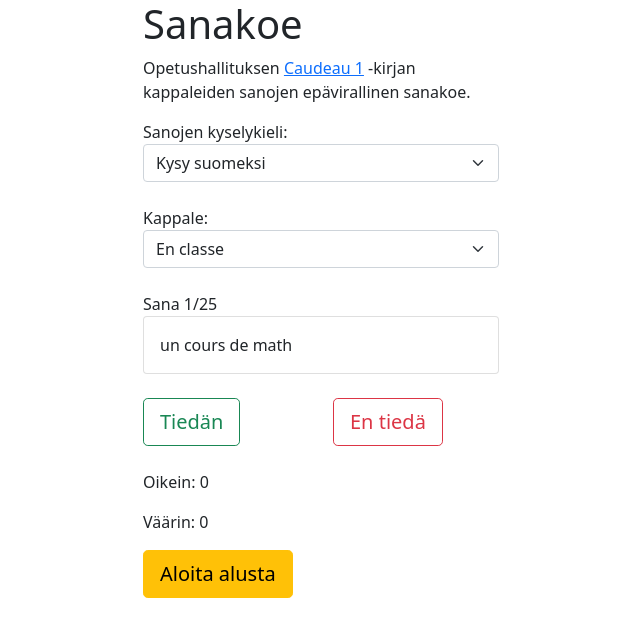
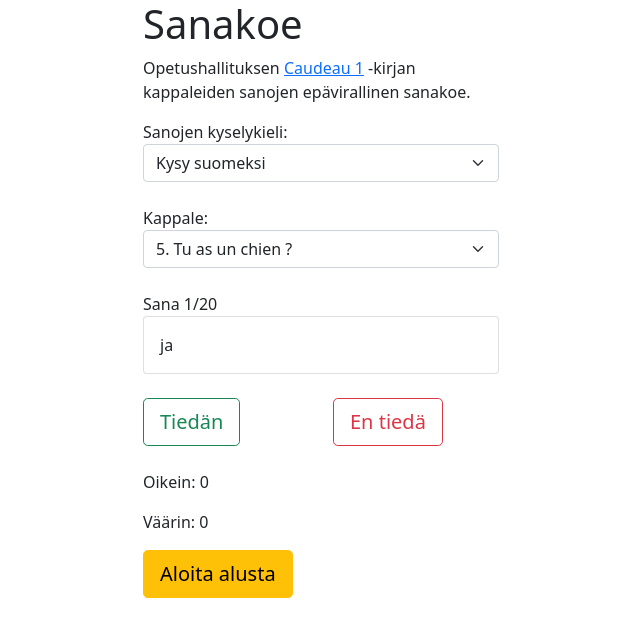
Before and after one commit to anttikekki/sanakoe, a React (Create React App) app: page / in a window 1280 px wide. Shown: the top 636 px of the page, without its empty margins (319-959 px from the left). Built offline with nearby package versions, Linux system fonts and the light colour scheme.

Commit message:
Kappaleiden oikeat numerot

```diff
--- a/src/App.tsx
+++ b/src/App.tsx
@@ -8,15 +8,15 @@ enum Kieli {
 }
 
 enum Kappale {
-  MesAnimaux = "Mes animaux",
-  EnClasse = "En classe",
-  OuEstMaGomme = "Où est ma gonne?",
+  Kappale_5 = "5. Tu as un chien ?",
+  Kappale_6 = "6. À l’école",
+  Kappale_7 = "7. Les couleurs",
 }
 
 type Sana = { fi: string; fr: string };
 
 const kappaleet: Record<Kappale, Array<Sana>> = {
-  [Kappale.MesAnimaux]: [
+  [Kappale.Kappale_5]: [
     { fi: "Onko sinulla koira?", fr: "Tu as un chien?" },
     { fi: "eläimet", fr: "les animaux" },
     { fi: "minun eläimeni", fr: "mes animaux" },
@@ -38,7 +38,7 @@ const kappaleet: Record<Kappale, Array<Sana>> = {
     { fi: "sievä, söpö", fr: "joli, jolie" },
     { fi: "Hän on nimeltään", fr: "Il s'appelle" },
   ],
-  [Kappale.EnClasse]: [
+  [Kappale.Kappale_6]: [
     { fi: "koulussa", fr: "à l'école" },
     { fi: "koulu", fr: "une école" },
     { fi: "koulutarvikkeet", fr: "le matèriel scolaire" },
@@ -65,7 +65,7 @@ const kappaleet: Record<Kappale, Array<Sana>> = {
     { fi: "viisitoista", fr: "quinze" },
     { fi: "lasketaan ne", fr: "on les compte" },
   ],
-  [Kappale.OuEstMaGomme]: [
+  [Kappale.Kappale_7]: [
     { fi: "värit", fr: "les couleurs" },
     { fi: "Minkä värinen se on?", fr: "C'est de quelle couleur?" },
     { fi: "eläintaulu", fr: "chanson des animaux" },
@@ -92,7 +92,7 @@ const kappaleet: Record<Kappale, Array<Sana>> = {
 };
 
 function App() {
-  const [kappale, asetaKappale] = useState<Kappale>(Kappale.EnClasse);
+  const [kappale, asetaKappale] = useState<Kappale>(Kappale.Kappale_5);
   const [kaikkiSanat, asetaKaikkiSanat] = useState<Array<Sana>>([]);
   const [sanat, asetaSanat] = useState<Array<Sana>>([]);
   const [sana, asetaSana] = useState<Sana>(undefined as unknown as Sana);
@@ -207,9 +207,9 @@ function App() {
             onChange={vaihdaKappaletta}
             value={kappale}
           >
-            <option value={Kappale.MesAnimaux}>{Kappale.MesAnimaux}</option>
-            <option value={Kappale.EnClasse}>{Kappale.EnClasse}</option>
-            <option value={Kappale.OuEstMaGomme}>{Kappale.OuEstMaGomme}</option>
+            <option value={Kappale.Kappale_5}>{Kappale.Kappale_5}</option>
+            <option value={Kappale.Kappale_6}>{Kappale.Kappale_6}</option>
+            <option value={Kappale.Kappale_7}>{Kappale.Kappale_7}</option>
           </select>
         </div>
       </div>
```
